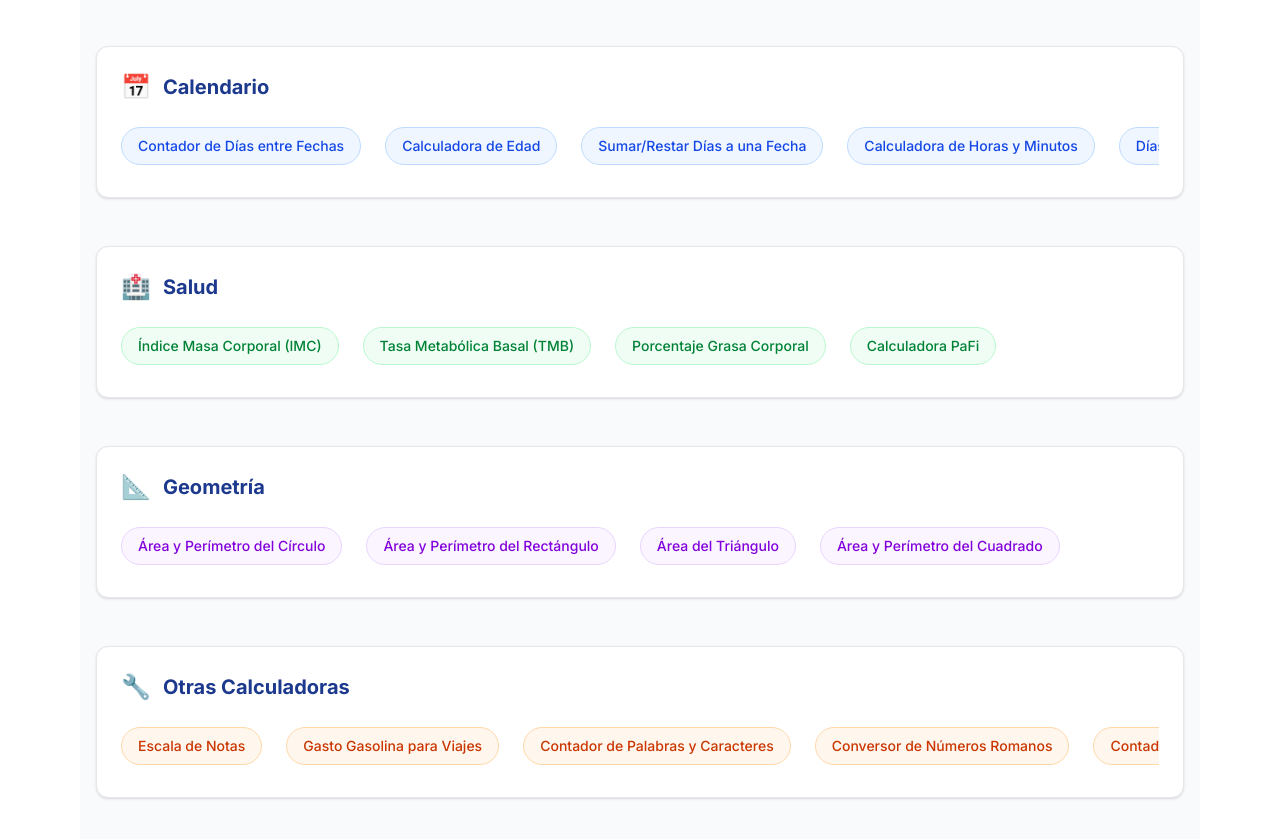
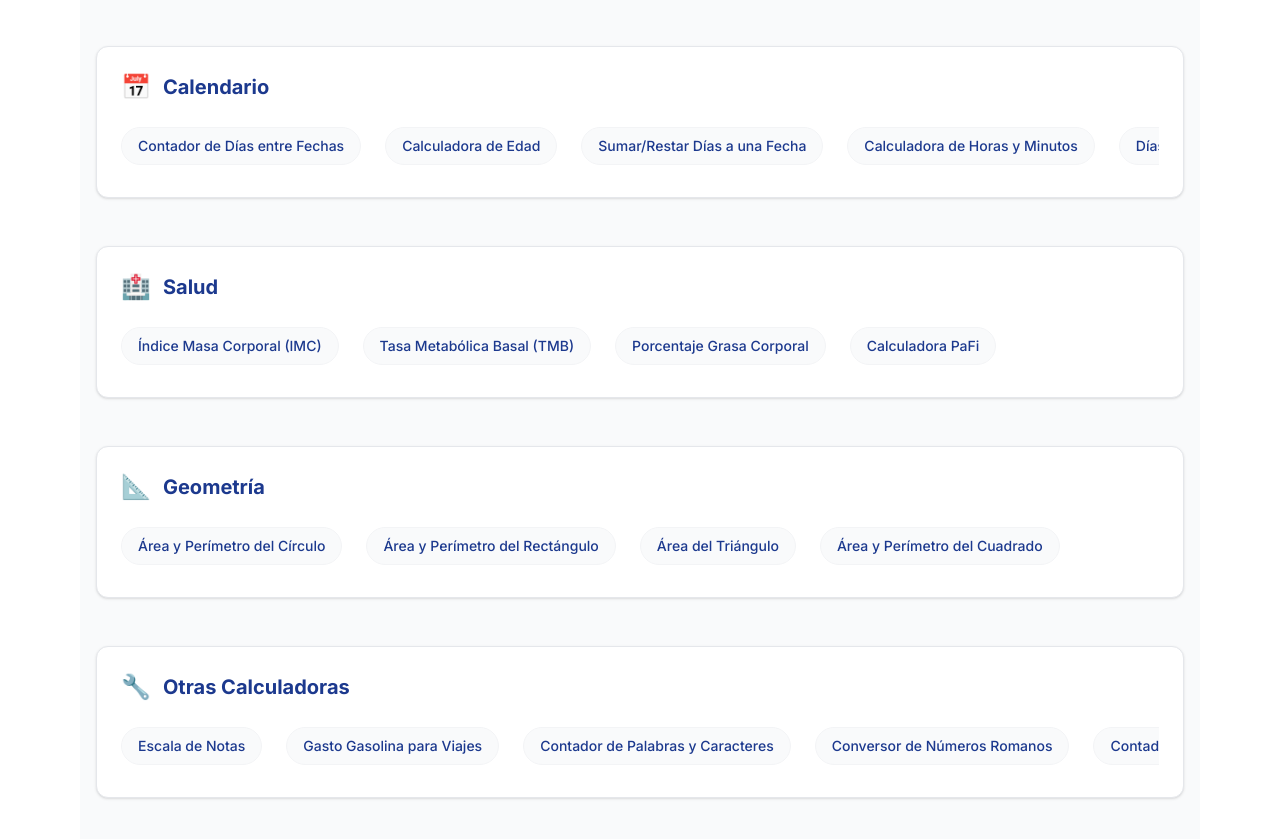
Before and after one commit to martingalmarino/calcula-todo, a Next.js app: page / in a window 1280 px wide. Shown: the part 840-1679 px from the top of the page. Built offline with nearby package versions, Linux system fonts and the light colour scheme; no server answers.

Commit message:
Unificar estilo de chips con jerarquía Tech & Clean: fondo gris claro, texto azul profundo, hover azul claro con borde azul brillante

```diff
--- a/src/app/(site)/otras/contador-clicks/ContadorClicksClient.tsx
+++ b/src/app/(site)/otras/contador-clicks/ContadorClicksClient.tsx
@@ -181,7 +181,7 @@ export default function ContadorClicksClient() {
                   <div
                     className={`w-full h-64 rounded-lg border-2 border-dashed flex items-center justify-center text-center transition-colors ${
                       isRunning
-                        ? 'bg-red-50 border-red-300 hover:bg-red-100 cursor-pointer'
+                        ? 'bg-gray-50 border-gray-100 hover:bg-blue-100 hover:border-blue-600 cursor-pointer'
                         : 'bg-gray-50 border-gray-300'
                     }`}
                     onClick={handleClick}
--- a/src/app/globals.css
+++ b/src/app/globals.css
@@ -141,21 +141,21 @@ body {
   text-decoration: none;
 }
 
-/* Colores específicos para cada categoría */
+/* Colores unificados para todas las categorías - Paleta Tech & Clean */
 .pill-calendar {
-  @apply bg-blue-50 text-blue-700 border-blue-200 hover:bg-blue-100 hover:border-blue-300;
+  @apply bg-gray-50 text-blue-900 border-gray-100 hover:bg-blue-100 hover:border-blue-600;
 }
 
 .pill-health {
-  @apply bg-green-50 text-green-700 border-green-200 hover:bg-green-100 hover:border-green-300;
+  @apply bg-gray-50 text-blue-900 border-gray-100 hover:bg-blue-100 hover:border-blue-600;
 }
 
 .pill-geometry {
-  @apply bg-purple-50 text-purple-700 border-purple-200 hover:bg-purple-100 hover:border-purple-300;
+  @apply bg-gray-50 text-blue-900 border-gray-100 hover:bg-blue-100 hover:border-blue-600;
 }
 
 .pill-other {
-  @apply bg-orange-50 text-orange-700 border-orange-200 hover:bg-orange-100 hover:border-orange-300;
+  @apply bg-gray-50 text-blue-900 border-gray-100 hover:bg-blue-100 hover:border-blue-600;
 }
 
 /* Responsive adjustments - Desktop */
--- a/src/components/Pill.tsx
+++ b/src/components/Pill.tsx
@@ -21,17 +21,17 @@ export function Pill({
 
   const variantClasses = {
     default: active
-      ? "bg-primary text-primary-foreground hover:bg-primary/90"
-      : "bg-primary/10 text-primary hover:bg-primary/20",
+      ? "bg-blue-600 text-white hover:bg-blue-700 border border-blue-600"
+      : "bg-gray-50 text-blue-900 border border-gray-100 hover:bg-blue-100 hover:border-blue-600",
     secondary: active
-      ? "bg-secondary text-secondary-foreground hover:bg-secondary/80"
-      : "bg-secondary/50 text-secondary-foreground hover:bg-secondary/70",
+      ? "bg-blue-600 text-white hover:bg-blue-700 border border-blue-600"
+      : "bg-gray-50 text-blue-900 border border-gray-100 hover:bg-blue-100 hover:border-blue-600",
     outline: active
-      ? "border-2 border-primary bg-primary/10 text-primary"
-      : "border border-input bg-background hover:bg-accent hover:text-accent-foreground",
+      ? "bg-blue-600 text-white hover:bg-blue-700 border border-blue-600"
+      : "bg-gray-50 text-blue-900 border border-gray-100 hover:bg-blue-100 hover:border-blue-600",
     destructive: active
-      ? "bg-destructive text-destructive-foreground hover:bg-destructive/90"
-      : "bg-destructive/10 text-destructive hover:bg-destructive/20"
+      ? "bg-blue-600 text-white hover:bg-blue-700 border border-blue-600"
+      : "bg-gray-50 text-blue-900 border border-gray-100 hover:bg-blue-100 hover:border-blue-600"
   }
 
   const sizeClasses = {
```
